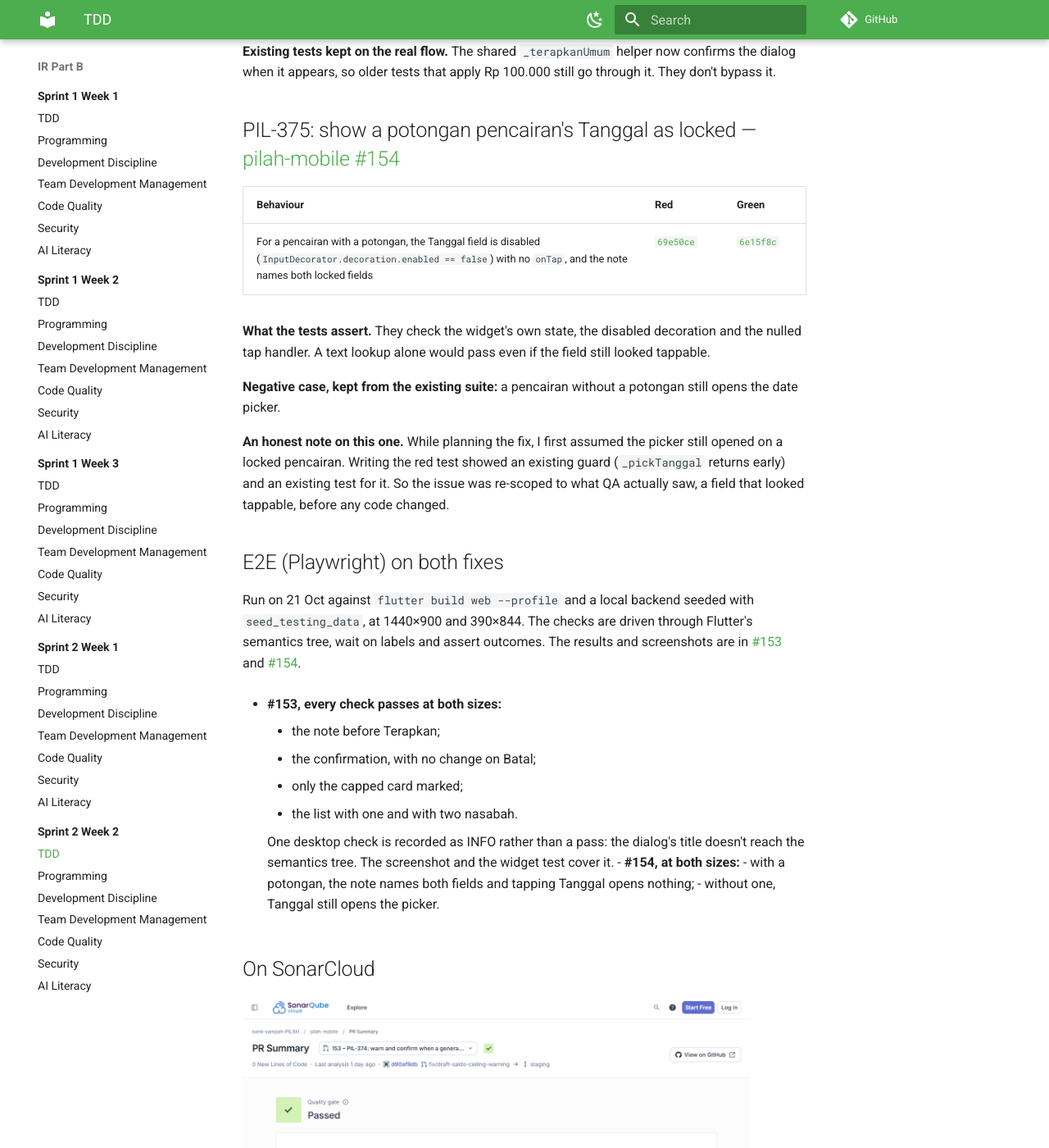
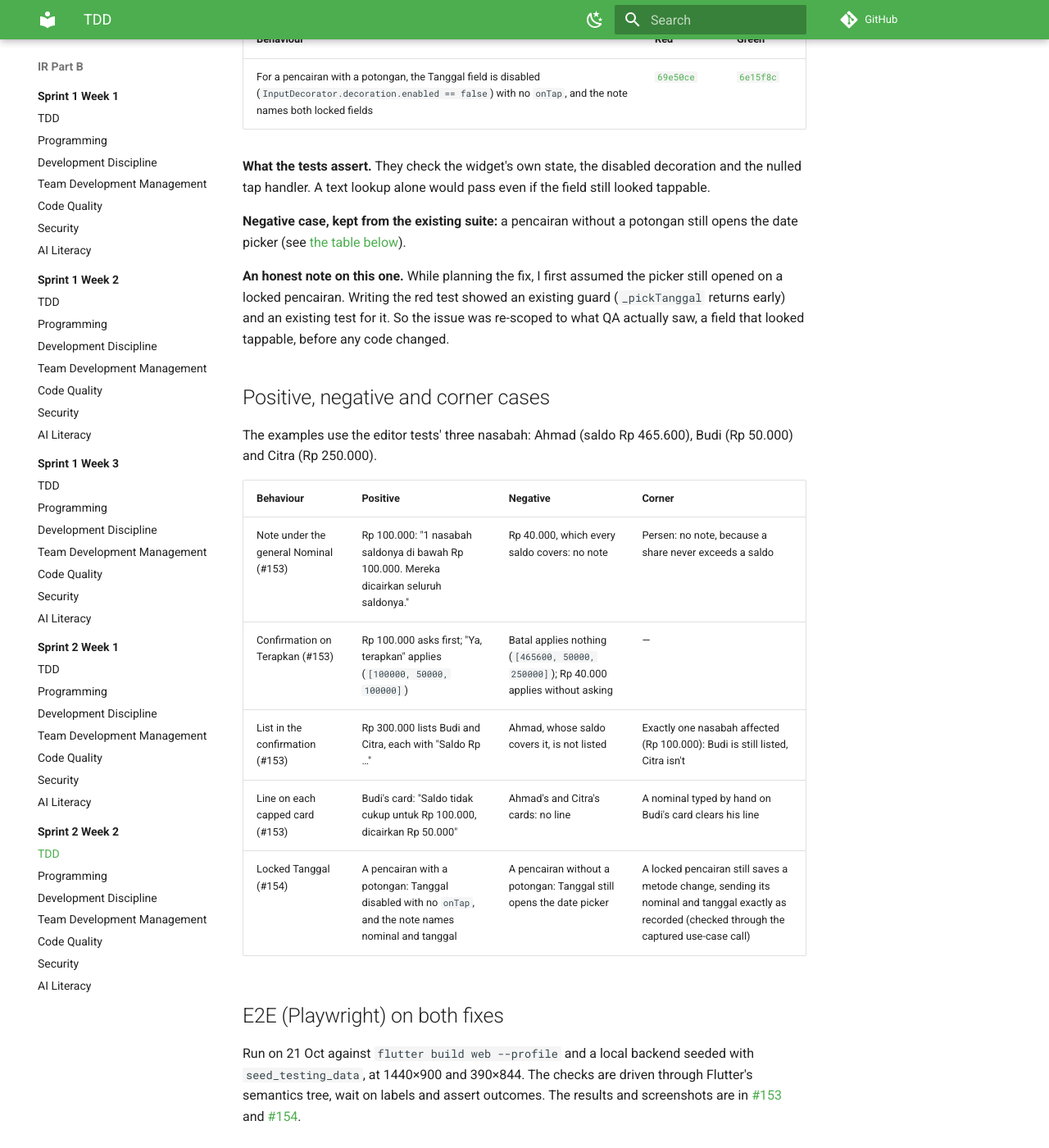
Before and after one commit to mvfi0/pilah-docs, an MkDocs documentation site: the page built from docs/review-sprint-2-week-2/part-b/tdd.md, in a window 1280 px wide and 1400 px high, scrolled down 2435 px. Shown: the whole window at 82% size. Built offline with MkDocs 1.6.1 and Material for MkDocs 9.7.7, drawn with Linux system fonts in a browser that asks for light colours; comment, search, counter and statistics services are not loaded; some of the changed text lies outside the part shown.

Commit message:
docs(ir): add the positive, negative and corner cases table to S2W2 TDD
Same table as Sprint 2 Week 1's, one row per behaviour of #153 and #154,
using the editor tests' three nasabah. Every cell is a case the tests
assert; the earlier bullet list now points to it.

Co-Authored-By: Claude Opus 5.5 <noreply@anthropic.com>

```diff
--- a/docs/review-sprint-2-week-2/part-b/tdd.md
+++ b/docs/review-sprint-2-week-2/part-b/tdd.md
@@ -48,13 +48,7 @@ These runs are in the [session export](ai-session-export.txt).
 
 **Proven guards.** "A Nominal every saldo covers applies without asking" went in with the dialog's red commit and passed from the start. It is a guard: it fails if the dialog ever shows when nobody is short.
 
-**Negative and corner cases, all in [`draft_editor_view_test.dart`](https://github.com/bank-sampah-PILAH/pilah-mobile/blob/d90af9d/test/features/draft_pencairan/presentation/draft_editor_view_test.dart):**
-
-- **Covered amount:** a Nominal every saldo covers shows no note and no dialog.
-- **Persen:** a share never exceeds a saldo, so nothing is shown.
-- **Batal:** the draft stays exactly as it was (`[465600, 50000, 250000]`).
-- **Hand-typed nominal:** it clears that card's warning.
-- **One nasabah:** the list still shows, and the nasabah whose saldo covers the amount is left out.
+**Positive, negative and corner cases:** see [the table below](#positive-negative-and-corner-cases).
 
 **Existing tests kept on the real flow.** The shared `_terapkanUmum` helper now confirms the dialog when it appears, so older tests that apply Rp 100.000 still go through it. They don't bypass it.
 
@@ -66,9 +60,21 @@ These runs are in the [session export](ai-session-export.txt).
 
 **What the tests assert.** They check the widget's own state, the disabled decoration and the nulled tap handler. A text lookup alone would pass even if the field still looked tappable.
 
-**Negative case, kept from the existing suite:** a pencairan without a potongan still opens the date picker.
+**Negative case, kept from the existing suite:** a pencairan without a potongan still opens the date picker (see [the table below](#positive-negative-and-corner-cases)).
 
 **An honest note on this one.** While planning the fix, I first assumed the picker still opened on a locked pencairan. Writing the red test showed an existing guard (`_pickTanggal` returns early) and an existing test for it. So the issue was re-scoped to what QA actually saw, a field that looked tappable, before any code changed.
+
+## Positive, negative and corner cases
+
+The examples use the editor tests' three nasabah: Ahmad (saldo Rp 465.600), Budi (Rp 50.000) and Citra (Rp 250.000).
+
+| Behaviour | Positive | Negative | Corner |
+|---|---|---|---|
+| Note under the general Nominal (#153) | Rp 100.000: "1 nasabah saldonya di bawah Rp 100.000. Mereka dicairkan seluruh saldonya." | Rp 40.000, which every saldo covers: no note | Persen: no note, because a share never exceeds a saldo |
+| Confirmation on Terapkan (#153) | Rp 100.000 asks first; "Ya, terapkan" applies (`[100000, 50000, 100000]`) | Batal applies nothing (`[465600, 50000, 250000]`); Rp 40.000 applies without asking | — |
+| List in the confirmation (#153) | Rp 300.000 lists Budi and Citra, each with "Saldo Rp …" | Ahmad, whose saldo covers it, is not listed | Exactly one nasabah affected (Rp 100.000): Budi is still listed, Citra isn't |
+| Line on each capped card (#153) | Budi's card: "Saldo tidak cukup untuk Rp 100.000, dicairkan Rp 50.000" | Ahmad's and Citra's cards: no line | A nominal typed by hand on Budi's card clears his line |
+| Locked Tanggal (#154) | A pencairan with a potongan: Tanggal disabled with no `onTap`, and the note names nominal and tanggal | A pencairan without a potongan: Tanggal still opens the date picker | A locked pencairan still saves a metode change, sending its nominal and tanggal exactly as recorded (checked through the captured use-case call) |
 
 ## E2E (Playwright) on both fixes
 
```
